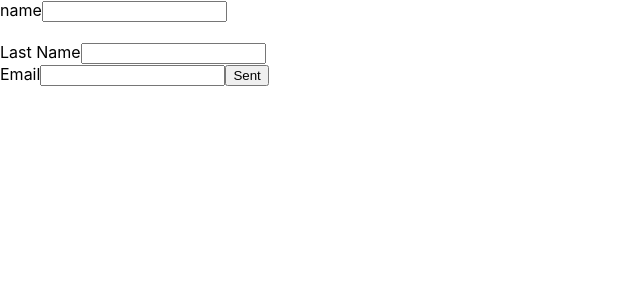
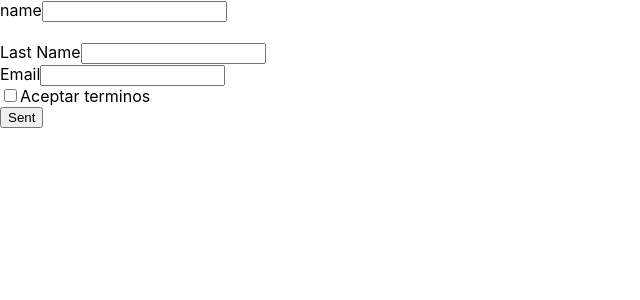
Before and after one commit to oscardelalanza/effective-parakeet, a React (Create React App) app: page / in a window 1280 px wide. Shown: the top 300 px of the page, without its empty margins (0-640 px from the left). Built offline with nearby package versions, Linux system fonts and the light colour scheme.

Commit message:
custom checkbok

```diff
--- a/src/App.js
+++ b/src/App.js
@@ -1,5 +1,6 @@
 import { Formik, Form, Field, ErrorMessage } from 'formik'
 import TextInput from './components/TextInput'
+import Checkbox from './components/Checkbox';
 
 const validate = values => {
   const errors = {}
@@ -37,6 +38,9 @@
         <label>Email</label>
         <Field type="email" name="email"/>
         <ErrorMessage name="email" />
+        <Checkbox name="accept">
+          Aceptar terminos
+        </Checkbox>
         <button type="submit">Sent</button>
       </Form>
     </Formik>
--- /dev/null
+++ b/src/components/Checkbox.js
@@ -0,0 +1,16 @@
+import { useField } from 'formik'
+
+const Checkbox = ({children, ...props}) => {
+  const [field, meta] = useField({...props, type: 'checkbox'})
+  return (
+    <div>
+      <label>
+        <input type="checkbox" {...field} {...props} />
+        {children}
+      </label>
+      {meta.touched && meta.error ? <div>{meta.error}</div> : null}
+    </div>
+  )
+}
+
+export default Checkbox
```
